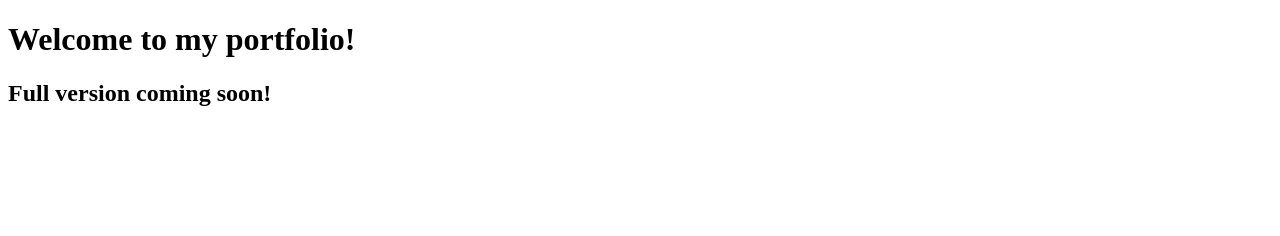
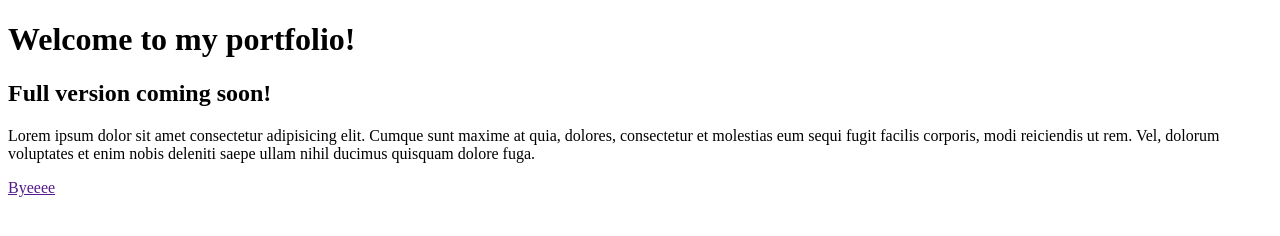
Before and after one commit to EstherEdell/EstherEdell-portfolioClass, a plain HTML site: page index.html in a window 1280 px wide. Drawn offline with Linux system fonts and the light colour scheme.

Commit message:
making changes

```diff
--- a/index.html
+++ b/index.html
@@ -9,5 +9,7 @@
 <body>
     <h1>Welcome to my portfolio!</h1>
     <h2>Full version coming soon!</h2>
+    <p>Lorem ipsum dolor sit amet consectetur adipisicing elit. Cumque sunt maxime at quia, dolores, consectetur et molestias eum sequi fugit facilis corporis, modi reiciendis ut rem. Vel, dolorum voluptates et enim nobis deleniti saepe ullam nihil ducimus quisquam dolore fuga.</p>
+    <a href="">Byeeee</a>
 </body>
 </html>
```
